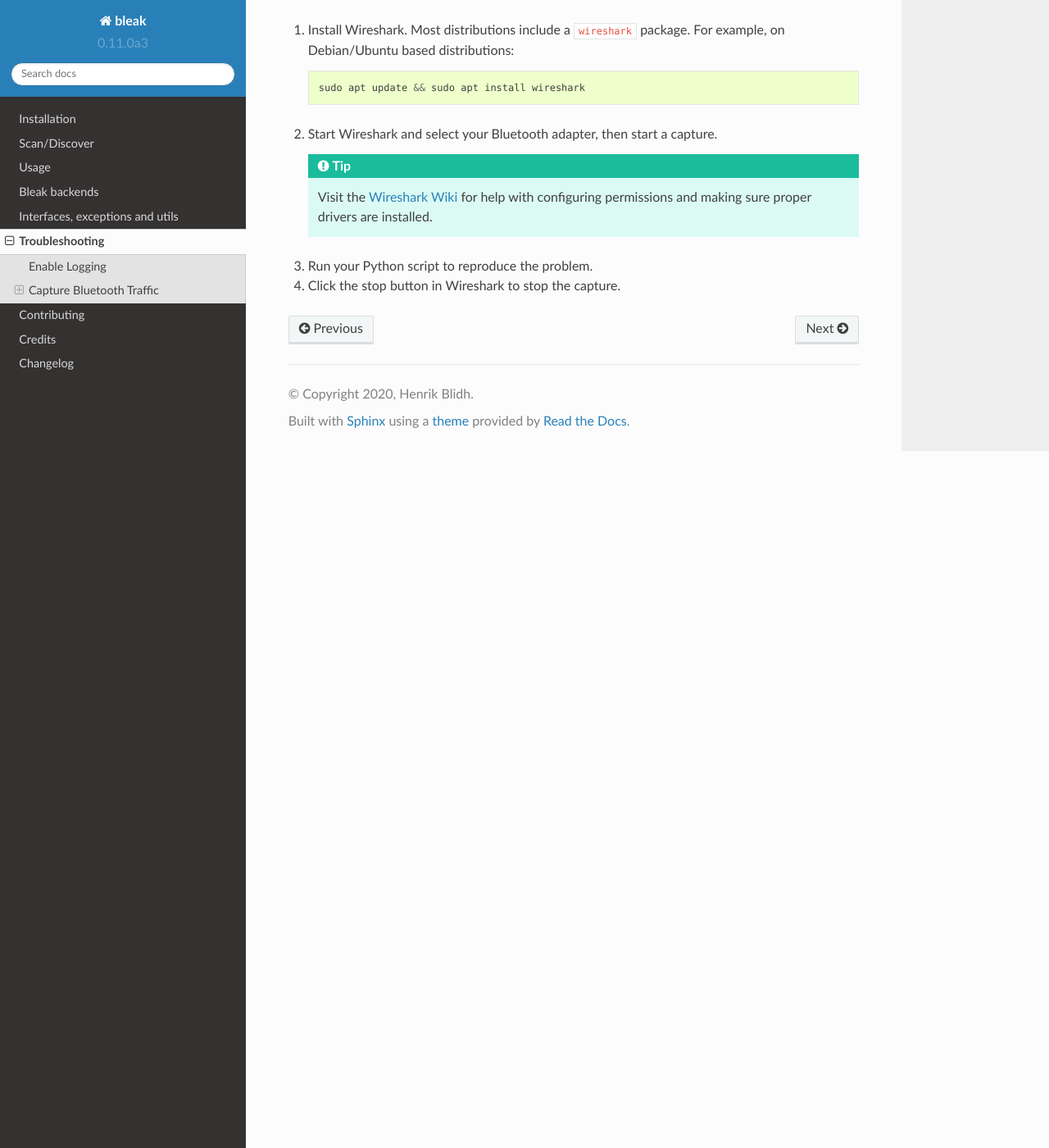
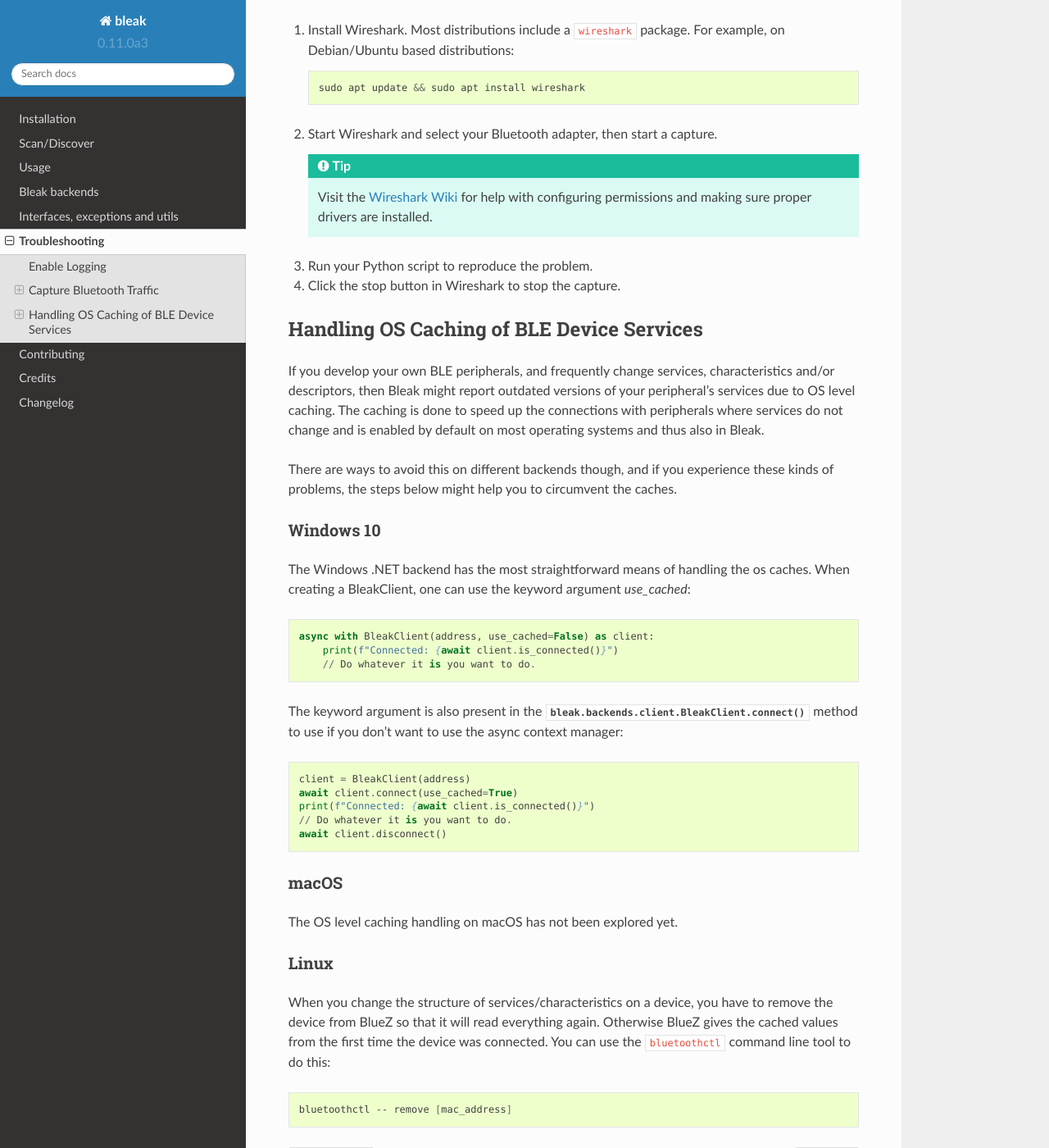
Before and after one commit to hbldh/bleak, a Sphinx documentation site: the page built from docs/troubleshooting.rst, in a window 1280 px wide and 1400 px high, scrolled down 2735 px. Shown: the whole window at 82% size. Built offline with Sphinx 7.4.7 and the Read the Docs theme 2.0.0, drawn with Linux system fonts in a browser that asks for light colours; the version number is read from the project's files by our own code.

Commit message:
Updated troubleshooting guide with some details about cached devices.

```diff
--- a/CHANGELOG.rst
+++ b/CHANGELOG.rst
@@ -19,6 +19,7 @@ Added
 * Keyword arguments to ``get_services`` method on ``BleakClient``.
 * Keyword argument ``use_cached`` on .NET backend, to enable uncached reading
   of services, characteristics and descriptors in Windows.
+* Documentation on troubleshooting OS level caches for services.
 
 Fixed
 ~~~~~
--- a/docs/troubleshooting.rst
+++ b/docs/troubleshooting.rst
@@ -144,3 +144,56 @@ On Linux, `Wireshark`_ can be used to capture and view Bluetooth traffic.
 
 
 .. _Wireshark Wiki: https://gitlab.com/wireshark/wireshark/-/wikis/CaptureSetup
+
+
+------------------------------------------
+Handling OS Caching of BLE Device Services
+------------------------------------------
+
+If you develop your own BLE peripherals, and frequently change services, characteristics and/or descriptors, then
+Bleak might report outdated versions of your peripheral's services due to OS level caching. The caching is done to
+speed up the connections with peripherals where services do not change and is enabled by default on most operating
+systems and thus also in Bleak.
+
+There are ways to avoid this on different backends though, and if you experience these kinds of problems, the steps
+below might help you to circumvent the caches.
+
+Windows 10
+==========
+
+The Windows .NET backend has the most straightforward means of handling the os caches. When creating a BleakClient, one
+can use the keyword argument `use_cached`:
+
+.. code-block:: python
+
+    async with BleakClient(address, use_cached=False) as client:
+        print(f"Connected: {await client.is_connected()}")
+        // Do whatever it is you want to do.
+
+The keyword argument is also present in the :py:meth:`bleak.backends.client.BleakClient.connect` method to use if you
+don't want to use the async context manager:
+
+.. code-block:: python
+
+    client = BleakClient(address)
+    await client.connect(use_cached=True)
+    print(f"Connected: {await client.is_connected()}")
+    // Do whatever it is you want to do.
+    await client.disconnect()
+
+macOS
+=====
+
+The OS level caching handling on macOS has not been explored yet.
+
+
+Linux
+=====
+
+When you change the structure of services/characteristics on a device, you have to remove the device from
+BlueZ so that it will read everything again. Otherwise BlueZ gives the cached values from the first time
+the device was connected. You can use the ``bluetoothctl`` command line tool to do this:
+
+.. code-block:: shell
+
+    bluetoothctl -- remove [mac_address]
```
